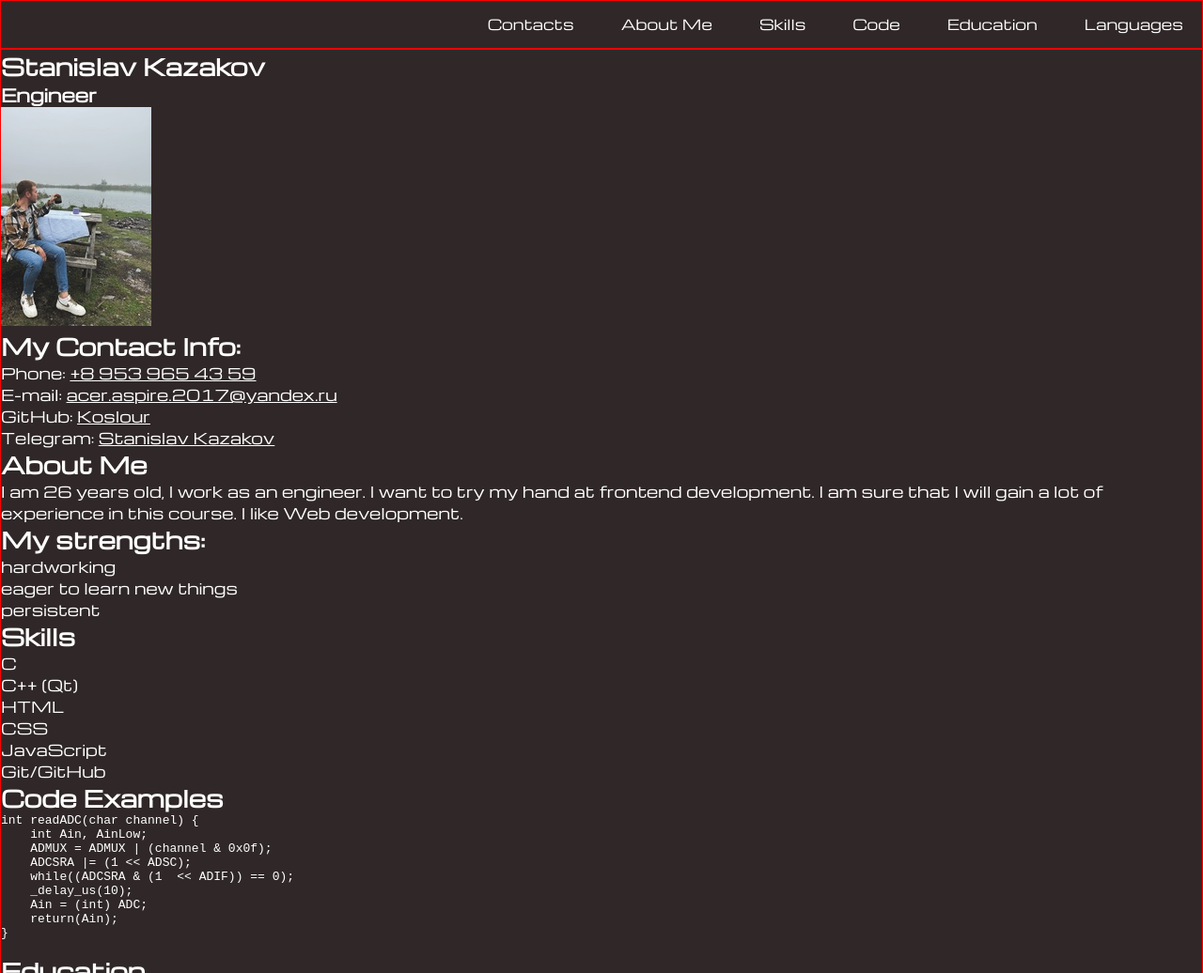
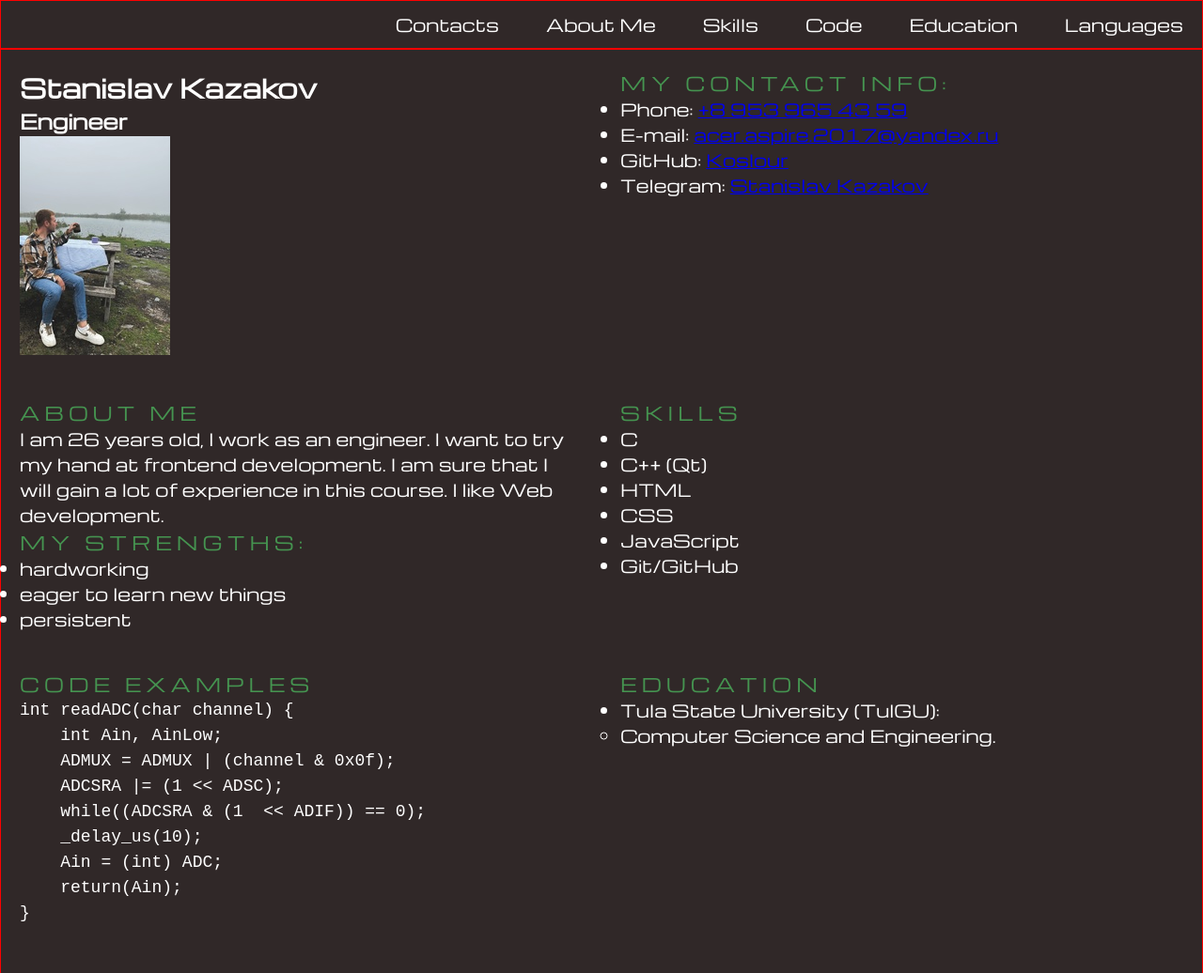
Before and after one commit to Koslour/rsschool-cv, a plain HTML site: page index.html in a window 1280 px wide. Shown: the top 1036 px of the page at 94% size. Drawn offline with Linux system fonts and the light colour scheme.

Commit message:
feat: added text styling

```diff
--- a/index.html
+++ b/index.html
@@ -24,7 +24,7 @@
         </div>
     </header>
     <main class="main">
-        <div class="container">
+        <div class="container main-container">
             <section class="profile" id="profile">
                 <h1>Stanislav Kazakov</h1>
                 <h3>Engineer</h3>
@@ -35,7 +35,7 @@
                 <h2>My Contact Info:</h2>
                 <ul>
                     <li>Phone:
-                        <a href="tel:89539654359">+8&nbsp;953&nbsp;965&nbsp;43&nbsp;59</a>
+                        <a href="tel:89539654359" title="email">+8&nbsp;953&nbsp;965&nbsp;43&nbsp;59</a>
                     </li>
                     <li>E-mail:
                         <a href="mailto:acer.aspire.2017@yandex.ru">acer.aspire.2017@yandex.ru</a>
--- a/style.css
+++ b/style.css
@@ -2,7 +2,6 @@
 * {
     box-sizing: border-box;
     background-color: #302828;
-    color: #fff;
     margin: 0;
     padding: 0;
 }
@@ -17,8 +16,12 @@ html {
 }
 
 body {
-    font-family: "MichromaRegular";
+    font-family: "MichromaRegular", sans-serif;
+    font-size: 18px;
     font-weight: 400;
+    line-height: 1.5;
+    color: #ffffff;
+
     min-height: 100vh;
 
     display: flex;
@@ -45,18 +48,18 @@ body {
     gap: 10px;
 }
 
-.nav-link{
+.nav-link {
     text-decoration: none;
 
     padding: 10px 20px;
     line-height: 50px;
-    font-size: 15px;
+    color: #fff;
 
     transition: color 0.3s;
 }
 
-.nav-link:hover{
-    color:rgb(184, 184, 197);
+.nav-link:hover {
+    color: rgb(184, 184, 197);
     background-color: rgb(73, 70, 70);
     border-radius: 0 20px;
 }
@@ -70,7 +73,33 @@ body {
     border: 1px solid red;
 }
 
+.main-container {
+    display: flex;
+    flex-wrap: wrap;
+}
+
+section {
+    width: 50%;
+
+    padding: 20px;
+}
+
+h2{
+    font-size: 20px;
+    font-weight: 400;
+    text-transform: uppercase;
+    letter-spacing: 5px;
+    color: #459450;
+}
+
+@media (max-width: 768px) {
+    section {
+        width: 100%;
+    }
+}
+
 /* Footer */
 .footer {
     border: 1px solid red;
+
 }
```
